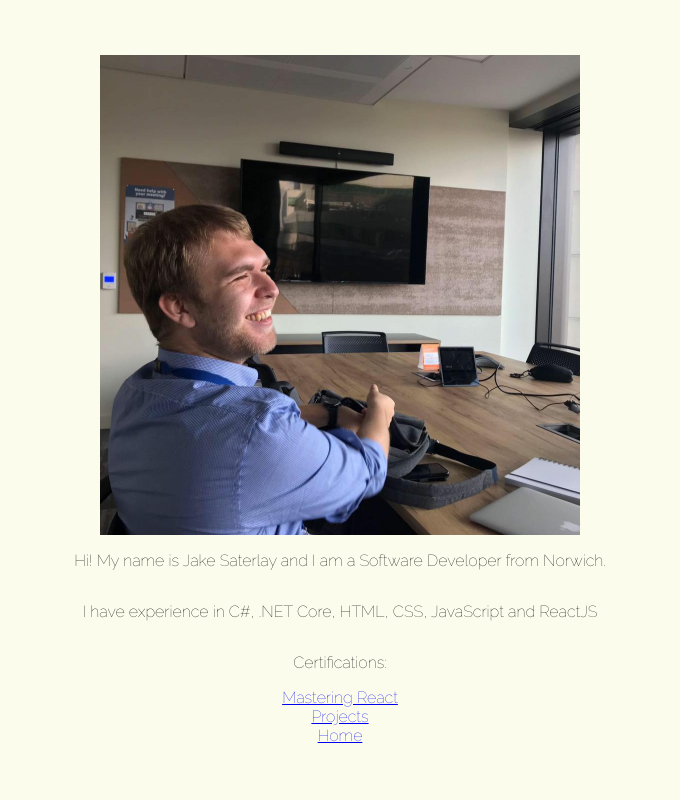
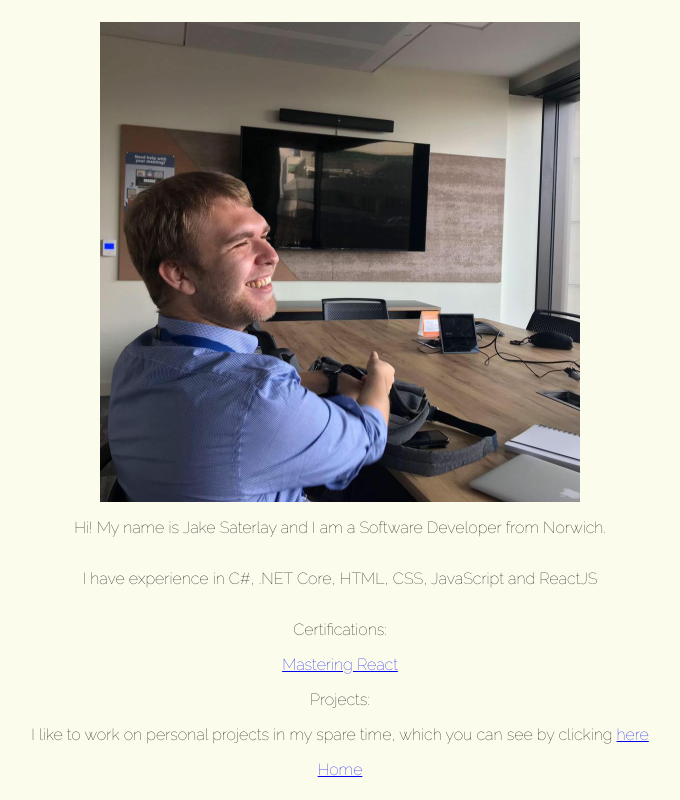
Before and after one commit to JakeSaterlay/React-App, a React (Create React App) app: page /about in a window 1280 px wide. Shown: the whole page, without its empty margins (300-980 px from the left). Built offline with nearby package versions, Linux system fonts and the light colour scheme.

Commit message:
rearranged aboutme layout

```diff
--- a/src/About.js
+++ b/src/About.js
@@ -43,9 +43,15 @@ function About() {
           Mastering React
         </a>
       </div>
+      <div>
+        <p>Projects:</p>
+        <p>
+          I like to work on personal projects in my spare time, which you can
+          see by clicking{" "}
           <a href="#" onClick={openModal}>
-        Projects
+            here
           </a>
+        </p>
         <Modal
           isOpen={modalIsOpen}
           onRequestClose={closeModal}
@@ -57,8 +63,11 @@ function About() {
           <div>League of Legends Champion Randomiser, built in ReactJS</div>
           <div>Harry Potter API built in Node and Express</div>
           <div>Football API built in C#, .NET Core and MongoDB</div>
-        <div>Front end website for my sister's business, built in ReactJS</div>
+          <div>
+            Front end website for my sister's business, built in ReactJS
+          </div>
         </Modal>
+      </div>
       <a href="/">Home</a>
     </div>
   );
```
Lines whose indentation alone changed are shown as unchanged.
